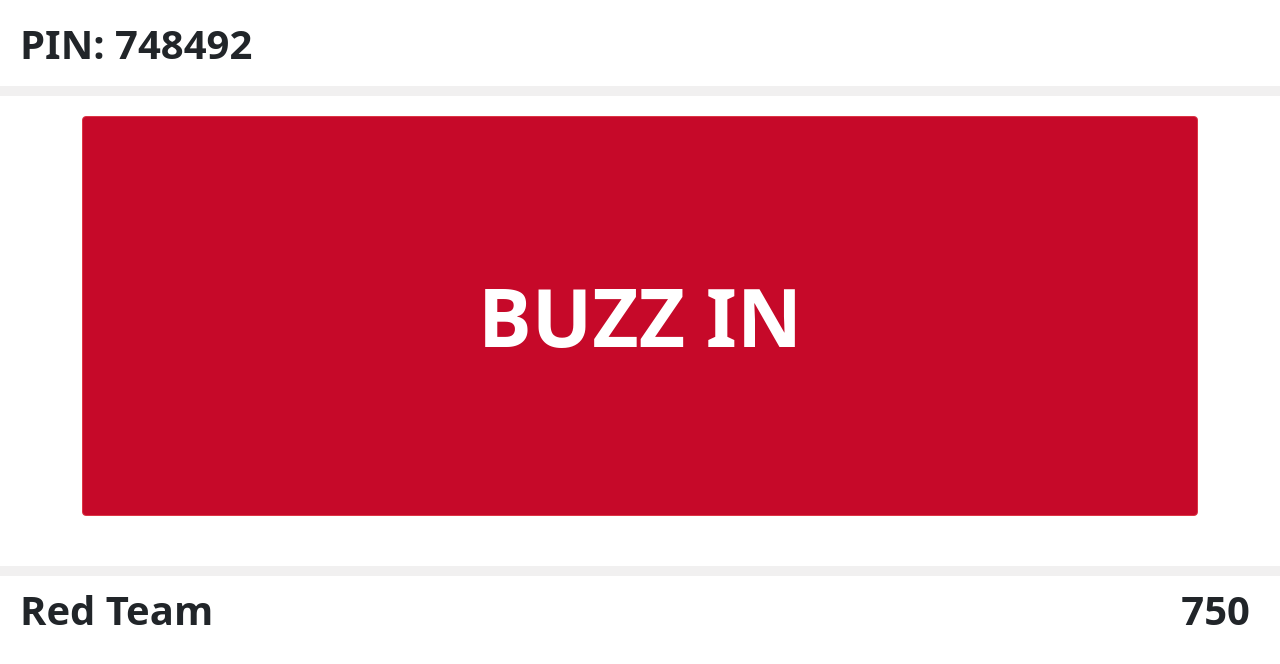
After one commit to ryan-robinson1/quizbowl, a PHP site: page /buzzer2.html in a window 1280 px wide. The commit adds this page. Shown: the top 664 px of the page. Run offline with PHP 8.4, Linux system fonts and the light colour scheme.

Commit message:
Buzzer 2

```diff
--- a/buzzer.css
+++ b/buzzer.css
@@ -23,6 +23,7 @@ body header h2{
 #score{
   float: right; padding-right: 10px;
 }
+
 footer h2{
   font-weight: 900;
   font-size: 40px;
@@ -43,6 +44,12 @@ header{
     font-size: 50px;
     font-weight: bolder;
     color: white;
+
+}
+#buzz{
+  background-color: #c60929 !important;
+  text-align: center;
+  font-size: 80px;
 
 }
 .btn:hover, .btn:focus, .btn:active{
--- /dev/null
+++ b/buzzer2.html
@@ -0,0 +1,50 @@
+<!DOCTYPE html>
+<html>
+
+<head>
+    <meta charset="utf-8">
+    <meta http-equiv="X-UA-Compatible" content="IE=edge">
+    <meta name="viewport" content="width=device-width, initial-scale=1">
+    <meta name="author" content="Ryan Robinson">
+
+
+    <link href="https://cdn.jsdelivr.net/npm/bootstrap@5.0.2/dist/css/bootstrap.min.css" rel="stylesheet"
+        integrity="sha384-EVSTQN3/azprG1Anm3QDgpJLIm9Nao0Yz1ztcQTwFspd3yD65VohhpuuCOmLASjC" crossorigin="anonymous">
+    <link rel="stylesheet" href="buzzer.css">
+    <link href="https://fonts.googleapis.com/css2?family=Montserrat&display=swap" rel="stylesheet">
+</head>
+
+
+<body>
+    <header>
+        <h2>PIN: 748492</h2>
+        <hr>
+    </header>
+    <div class="container">
+
+        <button class="btn btn-danger" id="buzz">BUZZ IN</button>
+    </div>
+
+
+    <footer>
+        <div class="footer-container">
+            <hr>
+            <div class="col-12">
+                <div class="col-6" id="team">
+                    <h2>Red Team</h2>
+                </div>
+                <div class="col-6" id="score">
+                    <h2 style="float: right; padding-right: 20px;">750</h2>
+                </div>
+
+            </div>
+        </div>
+        <script src="https://cdn.jsdelivr.net/npm/bootstrap@5.0.2/dist/js/bootstrap.bundle.min.js"
+            integrity="sha384-MrcW6ZMFYlzcLA8Nl+NtUVF0sA7MsXsP1UyJoMp4YLEuNSfAP+JcXn/tWtIaxVXM"
+            crossorigin="anonymous"></script>
+    </footer>
+
+</body>
+
+
+</html>
```
Also changed, not shown: buzzer1.html (renamed from buzzer.html).
